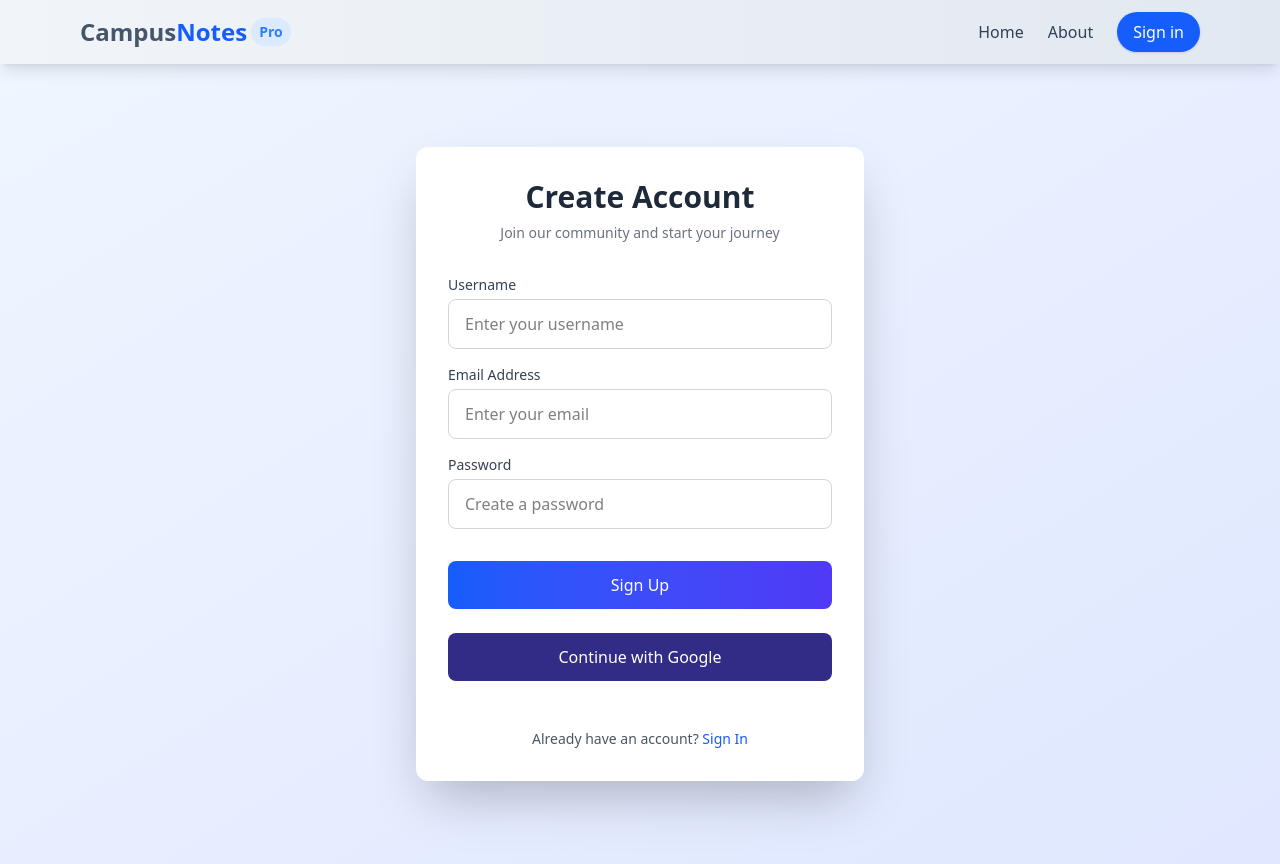
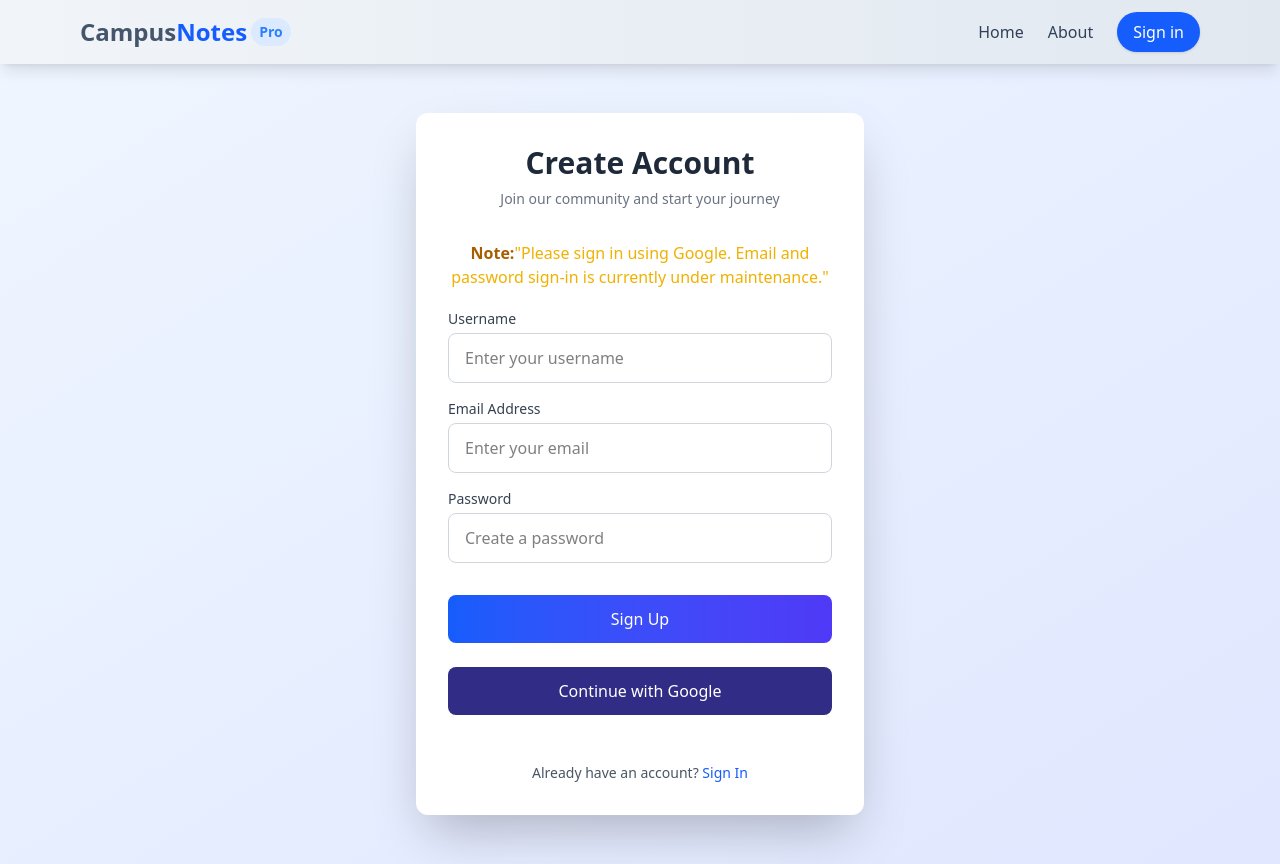
Before and after one commit to bhavishyasinghaniya07/CampusNotes, a React (Vite) app in the folder client/: page /sign-up in a window 1280 px wide. Built offline with nearby package versions, Linux system fonts and the light colour scheme.

Commit message:
updated signup and signin pages

```diff
--- a/client/src/Pages/Signin.jsx
+++ b/client/src/Pages/Signin.jsx
@@ -100,7 +100,7 @@ const SignIn = () => {
           required
         />
         <button
-          type=""
+          type="submit"
           disabled={loading}
           className="bg-slate-700 text-white p-3 rounded-lg uppercase hover:opacity-95 disabled:opacity-80"
         >
--- a/client/src/Pages/Signup.jsx
+++ b/client/src/Pages/Signup.jsx
@@ -59,7 +59,16 @@ const Signup = () => {
           </p>
         </div>
 
-        <form onSubmit={handleSubmit} className="space-y-6">
+        <h2 className="text-yellow-500 text-center mb-5">
+          <span className="text-yellow-700 font-bold">Note:</span>
+          "Please sign in using Google. Email and password sign-in is currently
+          under maintenance."
+        </h2>
+
+        <form
+          // onSubmit={handleSubmit}
+          className="space-y-6"
+        >
           <div className="space-y-4">
             <div>
               <label
```
